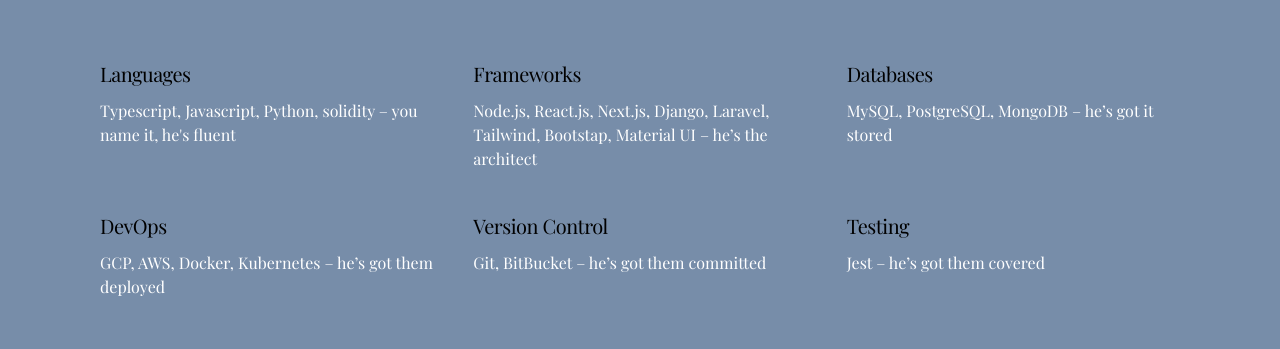
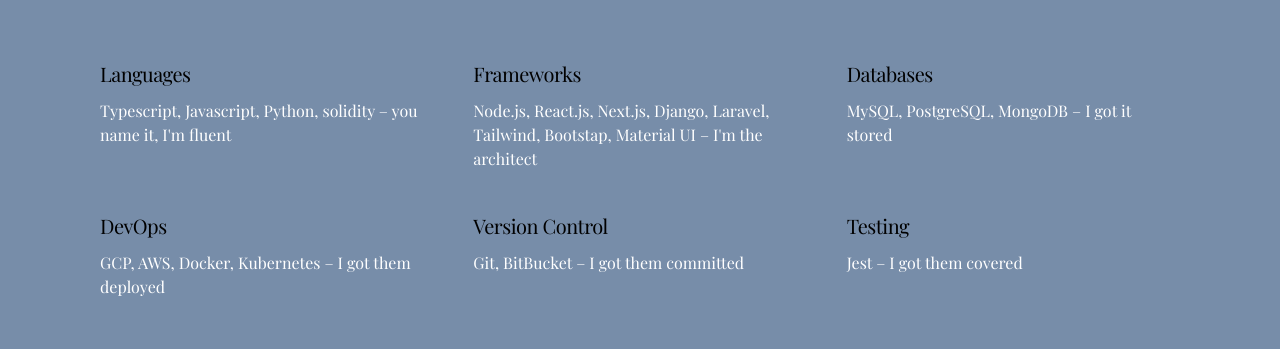
Before and after one commit to yogeshsingh2672000/portfolio, a React (Create React App) app: page / in a window 1280 px wide. Shown: the part 2781-3130 px from the top of the page. Built offline with nearby package versions, Linux system fonts and the light colour scheme.

Commit message:
replaced text to first person

```diff
--- a/src/components/sections/Contact.tsx
+++ b/src/components/sections/Contact.tsx
@@ -16,7 +16,7 @@
 
   return (
     <div id="contact" className="px-[20px] md:px-[50px] lg:px-[100px] py-[20px] md:py-[80px] lg:py-[100px]">
-        <div className="bg-[#778DA9] dev-toolkit-heading text-[32px] md:text-[48px]">Inspired by Yogesh's powers? Get in touch and witness magic unfold!</div>
+        <div className="bg-[#778DA9] dev-toolkit-heading text-[32px] md:text-[48px]">Inspired by me? Get in touch and witness magic unfold!</div>
         <div className="flex items-center gap-[20px] pt-[40px]">
             <Tooltip content="yogeshsingh2672000@gmail.com">
                 <a href="mailto:yogeshsingh2672000@gmail.com" className="flex justify-center items-center"><Button><img src="/icons/gmail.png" className="h-12 w-12" /></Button></a>
--- a/src/components/sections/Skills.tsx
+++ b/src/components/sections/Skills.tsx
@@ -7,27 +7,27 @@
             <div className="grid grid-cols-1 gap-[40px] md:grid-cols-3">
                 <div className="flex flex-col gap-[10px]">
                     <div className="dev-toolkit-sub-heading">Languages</div>
-                    <div className="dev-toolkit-desc">Typescript, Javascript, Python, solidity – you name it, he's fluent</div>
+                    <div className="dev-toolkit-desc">Typescript, Javascript, Python, solidity – you name it, I'm fluent</div>
                 </div>
                 <div className="flex flex-col gap-[10px]">
                     <div className="dev-toolkit-sub-heading">Frameworks</div>
-                    <div className="dev-toolkit-desc">Node.js, React.js, Next.js, Django, Laravel, Tailwind, Bootstap, Material UI – he’s the architect</div>
+                    <div className="dev-toolkit-desc">Node.js, React.js, Next.js, Django, Laravel, Tailwind, Bootstap, Material UI – I'm the architect</div>
                 </div>
                 <div className="flex flex-col gap-[10px]">
                     <div className="dev-toolkit-sub-heading">Databases</div>
-                    <div className="dev-toolkit-desc">MySQL, PostgreSQL, MongoDB – he’s got it stored</div>
+                    <div className="dev-toolkit-desc">MySQL, PostgreSQL, MongoDB – I got it stored</div>
                 </div>
                 <div className="flex flex-col gap-[10px]">
                     <div className="dev-toolkit-sub-heading">DevOps</div>
-                    <div className="dev-toolkit-desc">GCP, AWS, Docker, Kubernetes – he’s got them deployed</div>
+                    <div className="dev-toolkit-desc">GCP, AWS, Docker, Kubernetes – I got them deployed</div>
                 </div>
                 <div className="flex flex-col gap-[10px]">
                     <div className="dev-toolkit-sub-heading">Version Control</div>
-                    <div className="dev-toolkit-desc">Git, BitBucket – he’s got them committed</div>
+                    <div className="dev-toolkit-desc">Git, BitBucket – I got them committed</div>
                 </div>
                 <div className="flex flex-col gap-[10px]">
                     <div className="dev-toolkit-sub-heading">Testing</div>
-                    <div className="dev-toolkit-desc">Jest – he’s got them covered</div>
+                    <div className="dev-toolkit-desc">Jest – I got them covered</div>
                 </div>
             </div>
         </div>
```
